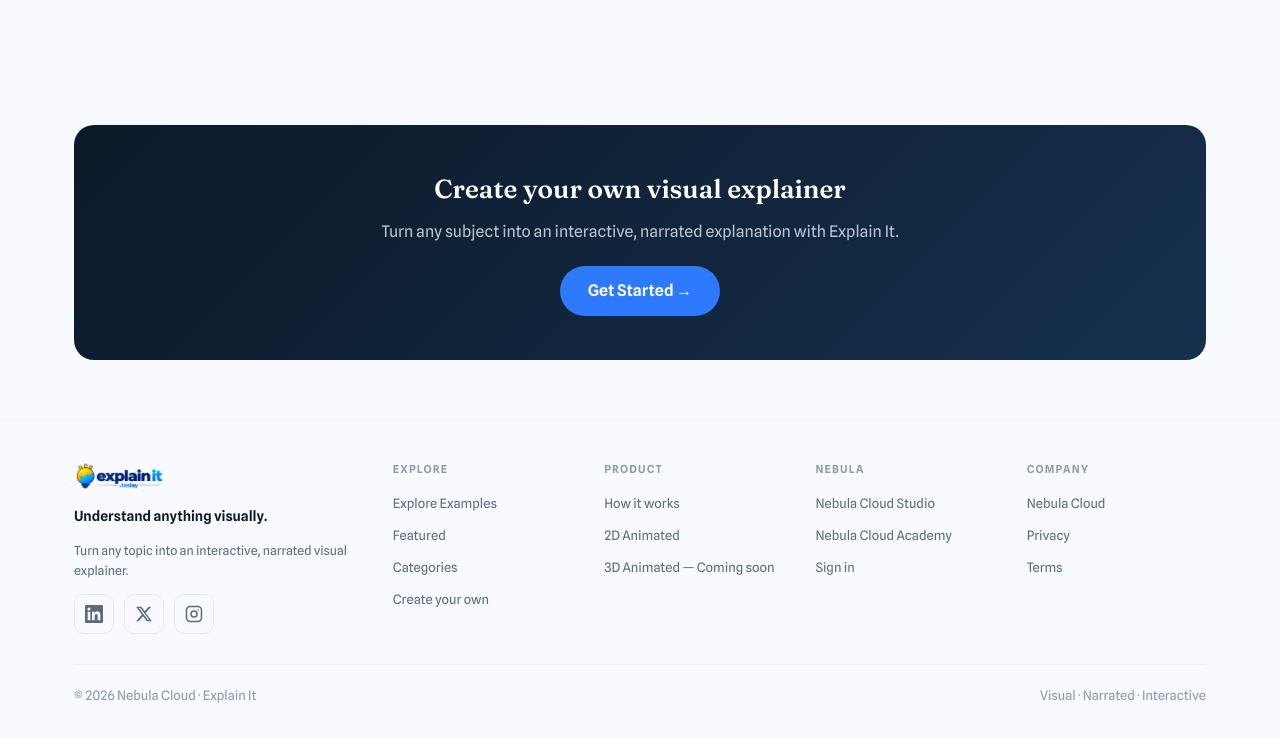
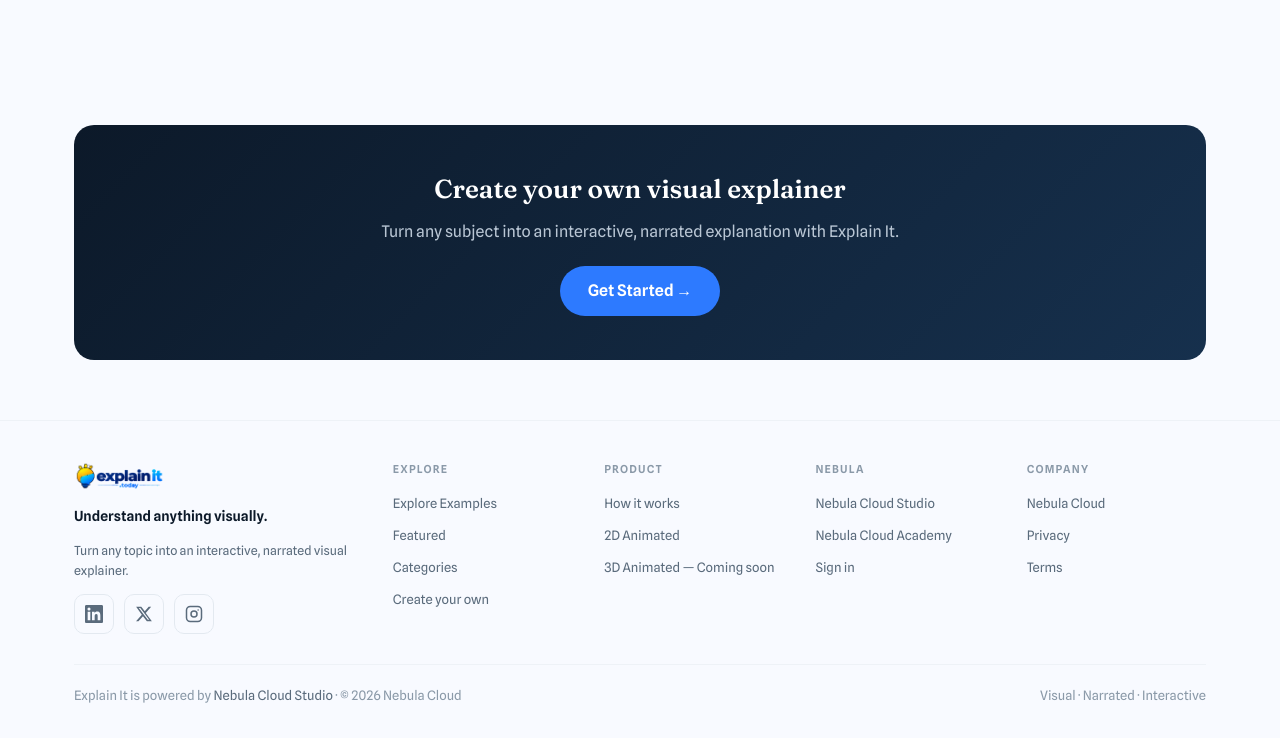
Before and after one commit to studio-public-demos/explain-it-examples, a plain HTML site: page index.html in a window 1280 px wide. Shown: the part 3042-3780 px from the top of the page. Drawn offline with Linux system fonts and the light colour scheme.

Commit message:
footer: 'Explain It is powered by Nebula Cloud Studio' in bottom bar

```diff
--- a/index.html
+++ b/index.html
@@ -264,7 +264,7 @@
     </div>
 
     <div class="fbottom">
-      <div>© 2026 Nebula Cloud · Explain It</div>
+      <div>Explain It is powered by <a href="https://nebulacloud.studio" target="_blank" rel="noopener">Nebula Cloud Studio</a> · © 2026 Nebula Cloud</div>
       <div>Visual · Narrated · Interactive</div>
     </div>
   </div>
```
